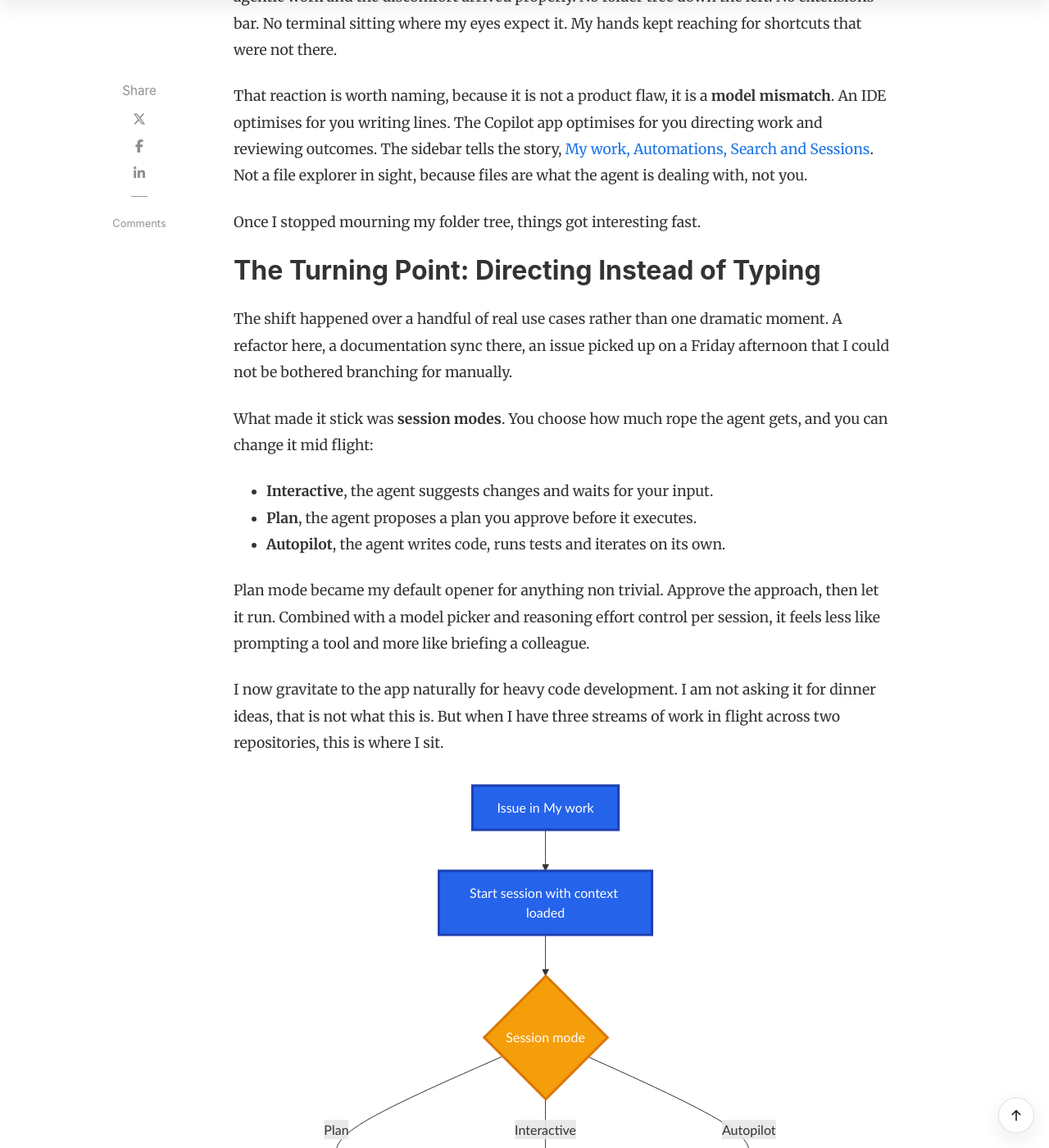
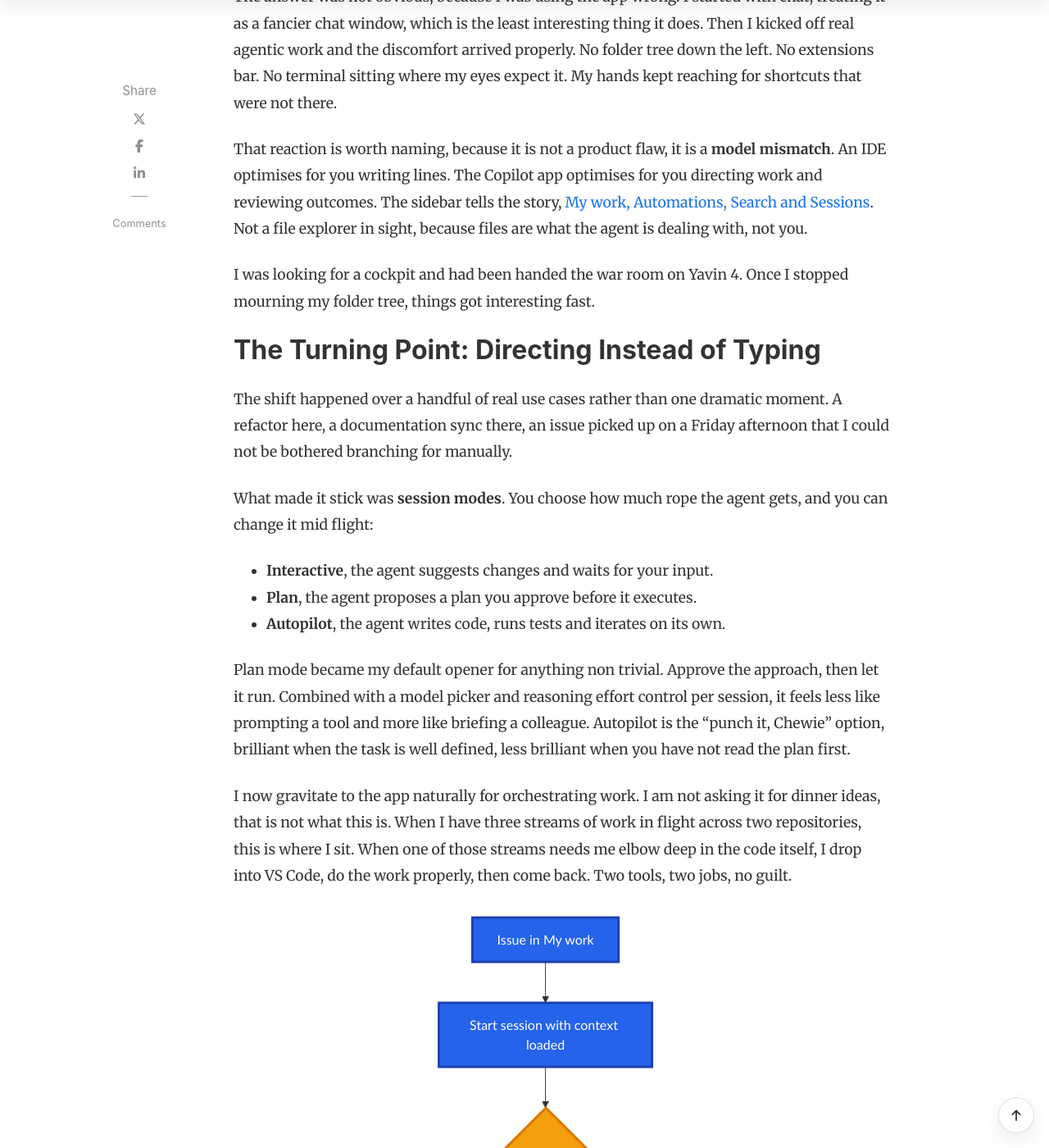
Before and after one commit to tw3lveparsecs/tw3lveparsecs.github.io, a Jekyll site: the page built from _posts/2026-08-02-github-copilot-app-daily-driver.md, in a window 1280 px wide and 1400 px high, scrolled down 2287 px. Shown: the whole window at 82% size. Built offline with Jekyll 4.4.1, drawn with Linux system fonts in a browser that asks for light colours; nearby versions of some CDN libraries; comment, search, counter and statistics services are not loaded; some of the changed text lies outside the part shown.

Commit message:
Position VS Code for heavy code development and add Star Wars flavour

````diff
--- a/_posts/2026-08-02-github-copilot-app-daily-driver.md
+++ b/_posts/2026-08-02-github-copilot-app-daily-driver.md
@@ -15,7 +15,7 @@ description: "Why the GitHub Copilot app went from sceptical trial to daily driv
 
 I did not want to like the GitHub Copilot app. I had VS Code tuned exactly how I wanted it, extensions curated over years, keybindings in muscle memory, and a colour theme I will defend to the death. Handing that over for a new desktop app felt like swapping a lightsaber I had built myself for one someone handed me in a shop.
 
-Fast forward and it is open on my machine every single day, and VS Code has quietly become the place I go when I want to read code rather than write it.
+Fast forward and it is open on my machine every single day, sitting alongside VS Code rather than replacing it. VS Code is still where I go for heavy code development, the hands on work where I want the folder tree, the extensions and the debugger. The Copilot app is where I direct the work.
 
 This is not a scorecard, it is my view on why the GitHub Copilot app is now a valid place to do serious work, the good, the awkward and the genuinely annoying. Everything factual here comes from [GitHub's own documentation](https://docs.github.com/en/copilot/concepts/agents/github-copilot-app){:target="\_blank" rel="noopener"}, everything opinionated is mine.
 
@@ -35,7 +35,7 @@ The answer was not obvious, because I was using the app wrong. I started with ch
 
 That reaction is worth naming, because it is not a product flaw, it is a **model mismatch**. An IDE optimises for you writing lines. The Copilot app optimises for you directing work and reviewing outcomes. The sidebar tells the story, [My work, Automations, Search and Sessions](https://docs.github.com/en/copilot/how-tos/github-copilot-app/getting-started){:target="\_blank" rel="noopener"}. Not a file explorer in sight, because files are what the agent is dealing with, not you.
 
-Once I stopped mourning my folder tree, things got interesting fast.
+I was looking for a cockpit and had been handed the war room on Yavin 4. Once I stopped mourning my folder tree, things got interesting fast.
 
 ## The Turning Point: Directing Instead of Typing
 
@@ -47,9 +47,9 @@ What made it stick was **session modes**. You choose how much rope the agent get
 - **Plan**, the agent proposes a plan you approve before it executes.
 - **Autopilot**, the agent writes code, runs tests and iterates on its own.
 
-Plan mode became my default opener for anything non trivial. Approve the approach, then let it run. Combined with a model picker and reasoning effort control per session, it feels less like prompting a tool and more like briefing a colleague.
+Plan mode became my default opener for anything non trivial. Approve the approach, then let it run. Combined with a model picker and reasoning effort control per session, it feels less like prompting a tool and more like briefing a colleague. Autopilot is the "punch it, Chewie" option, brilliant when the task is well defined, less brilliant when you have not read the plan first.
 
-I now gravitate to the app naturally for heavy code development. I am not asking it for dinner ideas, that is not what this is. But when I have three streams of work in flight across two repositories, this is where I sit.
+I now gravitate to the app naturally for orchestrating work. I am not asking it for dinner ideas, that is not what this is. When I have three streams of work in flight across two repositories, this is where I sit. When one of those streams needs me elbow deep in the code itself, I drop into VS Code, do the work properly, then come back. Two tools, two jobs, no guilt.
 
 ```mermaid
 graph TD
@@ -87,7 +87,7 @@ Triggers are refreshingly simple:
 
 For cloud automations you also select the tools Copilot may use, such as pushing changes, updating issue labels or creating a pull request. Selecting only what the task needs is the same least privilege discipline we apply everywhere else, and it is refreshing to see it as a first class dropdown rather than a buried policy.
 
-My favourite detail is the smallest one. Being able to save an automation and just hit run, without waiting for a schedule, means one off jobs get saved rather than retyped. My morning routine is now a scheduled pull request review sweep plus an issue triage run, and I read the results with coffee instead of writing prompts.
+My favourite detail is the smallest one. Being able to save an automation and just hit run, without waiting for a schedule, means one off jobs get saved rather than retyped. My morning routine is now a scheduled pull request review sweep plus an issue triage run, and I read the results with coffee instead of writing prompts. It is the closest I have come to having my own astromech quietly fixing things while I fly.
 
 If you are building a broader library of agent behaviour to feed these, my post on [organising Copilot customisations at scale](https://azurewithaj.com/organising-copilot-customisations) covers where all that should live.
 
@@ -117,7 +117,7 @@ Treat autonomous runs like cloud spend. Start narrow, watch the usage, expand wh
 
 ## Conclusion: Who Should Actually Switch
 
-The GitHub Copilot app did not replace my IDE and I no longer expect it to. It replaced the **orchestration layer** that used to live in my head, spread across terminal tabs, browser windows and half remembered intentions.
+The GitHub Copilot app did not replace my IDE and I no longer expect it to. VS Code is still my lightsaber for heavy code development. The Copilot app is the command deck, and it replaced the **orchestration layer** that used to live in my head, spread across terminal tabs, browser windows and half remembered intentions.
 
 I would recommend it to you if:
 
@@ -126,7 +126,7 @@ I would recommend it to you if:
 - You have **recurring repository chores** that would happily run on a schedule.
 - You are comfortable **directing and reviewing** rather than typing every line.
 
-I would hold off if you are mostly doing focused single threaded work in one repository, or if your workflow depends heavily on IDE extensions. The app is not trying to win that fight.
+I would hold off if you are mostly doing focused single threaded work in one repository, or if your workflow depends heavily on IDE extensions. These are not the droids you are looking for, and the app is not trying to win that fight anyway. Keep VS Code for the deep code work and let the app handle everything around it.
 
 Start small. Install it, connect one repository, run one Plan mode session on a real issue, then save one automation. That is a lunch break's worth of effort, and it is enough to know whether the model fits how you work.
 
````
